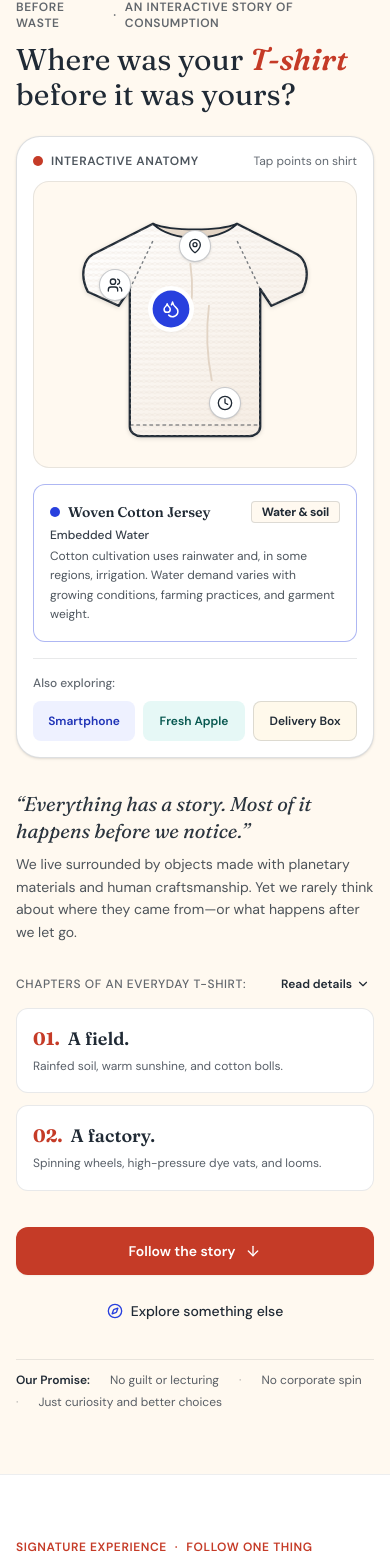
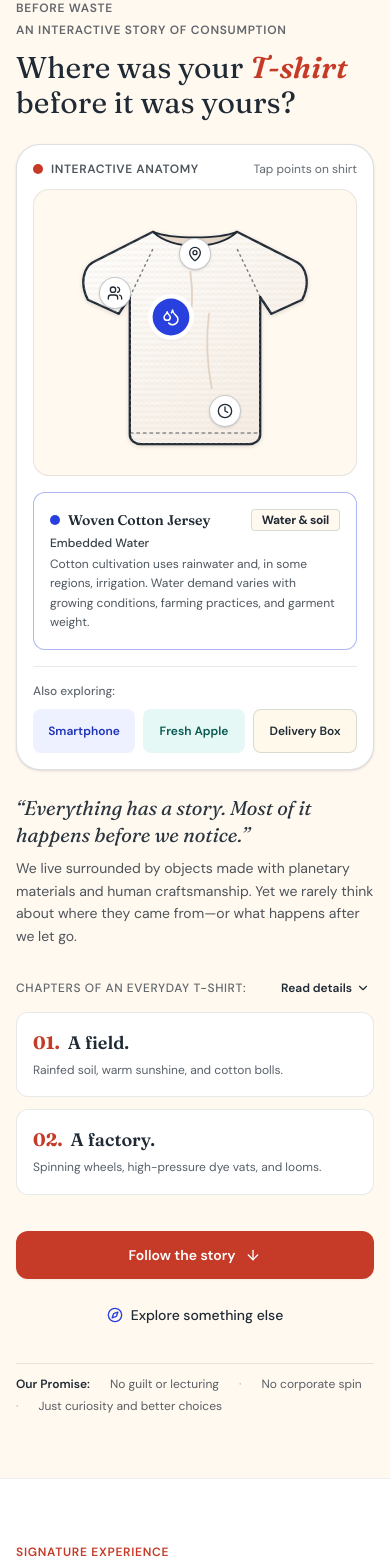
Before and after one commit to nikitasharma9010/before-waste, a React (Vite) app: page / in a window 390 px wide. Shown: the part 90-1657 px from the top of the page. Built offline with nearby package versions, Linux system fonts and the light colour scheme.

Commit message:
Fix responsive layout and visual consistency across story sections

```diff
--- a/src/components/ClosingSection.tsx
+++ b/src/components/ClosingSection.tsx
@@ -82,7 +82,7 @@ export const ClosingSection: React.FC<ClosingSectionProps> = ({ onRestart, onOpe
           </p>
 
           {/* Primary Action Button Bar */}
-          <div className="flex flex-col sm:flex-row items-stretch sm:items-center justify-center gap-3 pt-4">
+          <div className="flex flex-col sm:flex-row sm:flex-wrap items-stretch sm:items-center justify-center gap-3 pt-4">
             <a
               href="#pause"
               className="inline-flex items-center justify-center gap-2 px-6 py-3.5 min-h-[44px] rounded-xl font-bold text-sm text-[#202A35] bg-[#FFC857] hover:bg-[#EBB442] focus-visible:ring-2 focus-visible:ring-offset-2 focus-visible:ring-white transition-all shadow-md cursor-pointer text-center"
--- a/src/components/FollowOneThing.tsx
+++ b/src/components/FollowOneThing.tsx
@@ -77,7 +77,7 @@ export const FollowOneThing: React.FC<FollowOneThingProps> = ({
       <div className="max-w-7xl mx-auto px-4 sm:px-6 lg:px-8">
         {/* Section Header */}
         <div className="max-w-3xl mb-10">
-          <div className="flex items-center gap-2 text-xs font-semibold tracking-wider uppercase text-[#C53B27] mb-2">
+          <div className="section-kicker text-[#C53B27] mb-2">
             <span>SIGNATURE EXPERIENCE</span>
             <span aria-hidden="true">·</span>
             <span>FOLLOW ONE THING</span>
@@ -94,7 +94,7 @@ export const FollowOneThing: React.FC<FollowOneThingProps> = ({
         <div
           role="group"
           aria-label="Select an object to follow"
-          className="flex items-center gap-2 overflow-x-auto pb-3 mb-8 scrollbar-none"
+          className="grid grid-cols-2 sm:grid-cols-4 gap-2 mb-8"
         >
           {OBJECTS_DATA.map((obj) => {
             const isActive = obj.id === activeObjectId;
@@ -107,7 +107,7 @@ export const FollowOneThing: React.FC<FollowOneThingProps> = ({
                 aria-pressed={isActive}
                 aria-controls="story-content-panel"
                 onClick={() => onSelectObject(obj.id)}
-                className={`flex items-center gap-2.5 px-4 py-2.5 min-h-[44px] rounded-xl font-medium text-sm transition-all whitespace-nowrap shrink-0 cursor-pointer focus-visible:ring-2 focus-visible:ring-offset-2 focus-visible:ring-[#202A35] focus:outline-none ${
+                className={`flex flex-col items-start justify-center gap-1.5 px-3 sm:px-4 py-3 min-h-[76px] min-w-0 rounded-xl font-medium text-sm text-left transition-all cursor-pointer focus-visible:ring-2 focus-visible:ring-offset-2 focus-visible:ring-[#202A35] focus:outline-none ${
                   isActive
                     ? objTheme.tabActive
                     : 'bg-[#FFF9F0] text-[#202A35] hover:bg-[#202A35]/5 border border-[#202A35]/15'
@@ -189,11 +189,11 @@ export const FollowOneThing: React.FC<FollowOneThingProps> = ({
                       }}
                     />
                     <div className="w-full">
-                      <span className="text-[10px] sm:text-[11px] font-bold block text-[#202A35]/60 group-hover:text-[#202A35] transition-colors">
+                      <span className="text-sm sm:text-xs font-bold block text-[#202A35]/60 group-hover:text-[#202A35] transition-colors">
                         0{st.stageNumber}
                       </span>
                       <span
-                        className={`text-[10px] sm:text-xs block truncate transition-colors ${
+                        className={`hidden sm:block text-xs leading-snug break-words transition-colors ${
                           isCurrent
                             ? 'font-bold text-[#202A35]'
                             : 'font-medium text-[#202A35]/70 group-hover:text-[#202A35]'
@@ -206,12 +206,15 @@ export const FollowOneThing: React.FC<FollowOneThingProps> = ({
                 );
               })}
             </div>
+            <p className="sm:hidden text-sm text-[#202A35] mt-3 font-medium" aria-hidden="true">
+              {currentStage.stageNumber} of {currentObject.stages.length}: {currentStage.stageName}
+            </p>
           </div>
 
           {/* Active Stage Content & Visual Grid */}
           <div className="grid grid-cols-1 lg:grid-cols-12 gap-8 lg:gap-12 items-center">
             {/* Visual Canvas (Col 1 to 6) */}
-            <div className="lg:col-span-6 order-2 lg:order-1">
+            <div className="lg:col-span-6 min-w-0">
               <StoryVisual
                 objectId={currentObject.id}
                 stageNumber={currentStage.stageNumber}
@@ -220,7 +223,7 @@ export const FollowOneThing: React.FC<FollowOneThingProps> = ({
             </div>
 
             {/* Narrative Explanation (Col 7 to 12) */}
-            <div className="lg:col-span-6 order-1 lg:order-2 space-y-5">
+            <div className="lg:col-span-6 min-w-0 space-y-5">
               <div className="inline-flex items-center gap-2 text-xs font-semibold tracking-wider uppercase">
                 <span
                   className="w-2.5 h-2.5 rounded-full"
--- a/src/components/HeroOpening.tsx
+++ b/src/components/HeroOpening.tsx
@@ -82,24 +82,22 @@ export const HeroOpening: React.FC<HeroOpeningProps> = ({ onExploreObjects }) =>
 
       <div className="max-w-7xl mx-auto px-4 sm:px-6 lg:px-8">
         {/* Editorial Kicker */}
-        <div className="flex items-center gap-2 text-xs font-semibold tracking-wider uppercase text-[#202A35]/70 mb-3">
+        <div className="section-kicker text-[#202A35]/70 mb-3">
           <span>BEFORE WASTE</span>
           <span aria-hidden="true">·</span>
           <span>AN INTERACTIVE STORY OF CONSUMPTION</span>
         </div>
 
-        {/* Headline */}
-        <h1 className="font-editorial text-3xl sm:text-5xl lg:text-6xl font-normal leading-[1.15] text-[#202A35] text-balance mb-6 lg:mb-10 max-w-4xl">
-          Where was your <span className="italic font-semibold text-[#C53B27]">T-shirt</span> before it was yours?
-        </h1>
-
-        {/* 2-Column Desktop Grid / Responsive Mobile Stack (Interactive T-shirt placed early on mobile) */}
-        <div className="grid grid-cols-1 lg:grid-cols-12 gap-8 lg:gap-14 items-start">
+        {/* Headline and illustration align at the top on desktop; mobile keeps the visual next. */}
+        <div className="hero-layout grid grid-cols-1 lg:grid-cols-12 lg:grid-rows-[min-content_1fr] gap-6 lg:gap-x-14 lg:gap-y-8 items-start">
+          <h1 className="lg:col-span-7 lg:row-start-1 order-0 font-editorial text-3xl sm:text-5xl lg:text-6xl font-normal leading-[1.15] text-[#202A35] text-balance min-w-0">
+            Where was your <span className="italic font-semibold text-[#C53B27]">T-shirt</span> before it was yours?
+          </h1>
 
           {/* Interactive T-Shirt Visual (Appears first on mobile right below headline!) */}
-          <div className="lg:col-span-5 order-1 lg:order-2 w-full">
+          <div className="lg:col-span-5 lg:col-start-8 lg:row-start-1 lg:row-span-2 order-1 w-full min-w-0">
             <div className="bg-white rounded-3xl p-4 sm:p-6 lg:p-7 border border-[#202A35]/15 shadow-sm relative">
-              <div className="flex items-center justify-between mb-3">
+              <div className="flex flex-wrap items-center justify-between gap-x-3 gap-y-1.5 mb-3">
                 <div className="flex items-center gap-2">
                   <span className="w-2.5 h-2.5 rounded-full bg-[#C53B27]" aria-hidden="true" />
                   <span className="text-xs font-semibold tracking-wider uppercase text-[#202A35]/80">
@@ -249,27 +247,27 @@ export const HeroOpening: React.FC<HeroOpeningProps> = ({ onExploreObjects }) =>
               </div>
 
               {/* Bottom Quick Object Selector (Wrap without clipping at 320px/375px) */}
-              <div className="mt-4 pt-4 border-t border-[#202A35]/10 flex flex-col sm:flex-row sm:items-center justify-between gap-2.5">
+              <div className="mt-4 pt-4 border-t border-[#202A35]/10 flex flex-col gap-2.5">
                 <span className="text-xs font-medium text-[#202A35]/70 shrink-0">Also exploring:</span>
                 <div className="flex flex-wrap items-center gap-2">
                   <button
                     type="button"
                     onClick={() => onExploreObjects('smartphone')}
-                    className="flex-1 sm:flex-none px-3 py-2 min-h-[40px] text-xs font-semibold rounded-lg bg-[#EEF1FF] text-[#1E32B6] hover:bg-[#2840DE] hover:text-white focus-visible:ring-2 focus-visible:ring-[#2840DE] transition-colors cursor-pointer text-center"
+                    className="flex-1 px-3 py-2 min-h-[44px] text-xs font-semibold rounded-lg bg-[#EEF1FF] text-[#1E32B6] hover:bg-[#2840DE] hover:text-white focus-visible:ring-2 focus-visible:ring-[#2840DE] transition-colors cursor-pointer text-center"
                   >
                     Smartphone
                   </button>
                   <button
                     type="button"
                     onClick={() => onExploreObjects('food')}
-                    className="flex-1 sm:flex-none px-3 py-2 min-h-[40px] text-xs font-semibold rounded-lg bg-[#E6F8F6] text-[#06574F] hover:bg-[#086E64] hover:text-white focus-visible:ring-2 focus-visible:ring-[#086E64] transition-colors cursor-pointer text-center"
+                    className="flex-1 px-3 py-2 min-h-[44px] text-xs font-semibold rounded-lg bg-[#E6F8F6] text-[#06574F] hover:bg-[#086E64] hover:text-white focus-visible:ring-2 focus-visible:ring-[#086E64] transition-colors cursor-pointer text-center"
                   >
                     Fresh Apple
                   </button>
                   <button
                     type="button"
                     onClick={() => onExploreObjects('package')}
-                    className="flex-1 sm:flex-none px-3 py-2 min-h-[40px] text-xs font-semibold rounded-lg bg-[#FFF9EB] text-[#202A35] border border-[#202A35]/15 hover:bg-[#FFC857] focus-visible:ring-2 focus-visible:ring-[#B88000] transition-colors cursor-pointer text-center"
+                    className="flex-1 px-3 py-2 min-h-[44px] text-xs font-semibold rounded-lg bg-[#FFF9EB] text-[#202A35] border border-[#202A35]/15 hover:bg-[#FFC857] focus-visible:ring-2 focus-visible:ring-[#B88000] transition-colors cursor-pointer text-center"
                   >
                     Delivery Box
                   </button>
@@ -279,7 +277,7 @@ export const HeroOpening: React.FC<HeroOpeningProps> = ({ onExploreObjects }) =>
           </div>
 
           {/* Narrative & Progressive Disclosure (Order 2 on mobile, col-span-7 on desktop) */}
-          <div className="lg:col-span-7 order-2 lg:order-1 space-y-6">
+          <div className="lg:col-span-7 lg:col-start-1 lg:row-start-2 order-2 space-y-6 min-w-0">
             {/* Supporting quote */}
             <div>
               <blockquote className="font-editorial text-xl sm:text-2xl text-[#202A35]/95 italic leading-snug border-l-0 pl-0">
--- a/src/components/OnePlanetDemands.tsx
+++ b/src/components/OnePlanetDemands.tsx
@@ -23,7 +23,7 @@ export const OnePlanetDemands: React.FC = () => {
       <div className="max-w-7xl mx-auto px-4 sm:px-6 lg:px-8">
         {/* Section Header */}
         <div className="max-w-3xl mb-12">
-          <div className="flex items-center gap-2 text-xs font-semibold tracking-wider uppercase text-[#2840DE] mb-2">
+          <div className="section-kicker text-[#2840DE] mb-2">
             <span>A MOMENT OF WONDER</span>
             <span aria-hidden="true">·</span>
             <span>ECOLOGICAL BIOCAPACITY</span>
@@ -46,7 +46,7 @@ export const OnePlanetDemands: React.FC = () => {
             <div
               role="group"
               aria-labelledby="country-tabs-label"
-              className="flex items-center gap-2 overflow-x-auto pb-2 scrollbar-none"
+              className="grid grid-cols-2 sm:grid-cols-3 xl:grid-cols-6 gap-2"
             >
               {ECOLOGICAL_FOOTPRINT_DATA.map((item) => {
                 const isSelected = item.id === selectedCountryId;
@@ -58,7 +58,7 @@ export const OnePlanetDemands: React.FC = () => {
                     aria-pressed={isSelected}
                     aria-controls="country-demand-panel"
                     onClick={() => setSelectedCountryId(item.id)}
-                    className={`flex items-center gap-2 px-3.5 py-2.5 min-h-[44px] rounded-xl text-xs sm:text-sm font-semibold transition-all whitespace-nowrap shrink-0 cursor-pointer focus-visible:ring-2 focus-visible:ring-offset-2 focus-visible:ring-[#202A35] focus:outline-none ${
+                    className={`flex flex-col items-start justify-center gap-1.5 px-3 py-3 min-h-[76px] min-w-0 rounded-xl text-sm text-left font-semibold transition-all cursor-pointer focus-visible:ring-2 focus-visible:ring-offset-2 focus-visible:ring-[#202A35] focus:outline-none ${
                       isSelected
                         ? 'bg-[#2840DE] text-white shadow-xs'
                         : 'bg-[#FFF9F0] text-[#202A35] hover:bg-[#202A35]/5 border border-[#202A35]/15'
--- a/src/components/SevenDayPause.tsx
+++ b/src/components/SevenDayPause.tsx
@@ -98,7 +98,7 @@ export const SevenDayPause: React.FC = () => {
       <div className="max-w-7xl mx-auto px-4 sm:px-6 lg:px-8">
         {/* Section Header */}
         <div className="max-w-3xl mb-12">
-          <div className="flex items-center gap-2 text-xs font-semibold tracking-wider uppercase text-[#C53B27] mb-2">
+          <div className="section-kicker text-[#C53B27] mb-2">
             <span>A GENTLE EXPERIMENT</span>
             <span aria-hidden="true">·</span>
             <span>THE 7-DAY PAUSE</span>
--- a/src/components/SystemsSection.tsx
+++ b/src/components/SystemsSection.tsx
@@ -46,7 +46,7 @@ export const SystemsSection: React.FC = () => {
       <div className="max-w-7xl mx-auto px-4 sm:px-6 lg:px-8">
         {/* Section Header */}
         <div className="max-w-3xl mb-12">
-          <div className="flex items-center gap-2 text-xs font-semibold tracking-wider uppercase text-[#086E64] mb-2">
+          <div className="section-kicker text-[#086E64] mb-2">
             <span>COLLECTIVE CONVERSATION</span>
             <span aria-hidden="true">·</span>
             <span>INDIVIDUALS & SYSTEMS</span>
--- a/src/components/WhatWouldYouDo.tsx
+++ b/src/components/WhatWouldYouDo.tsx
@@ -30,7 +30,7 @@ export const WhatWouldYouDo: React.FC = () => {
       <div className="max-w-7xl mx-auto px-4 sm:px-6 lg:px-8">
         {/* Section Header */}
         <div className="max-w-3xl mb-10">
-          <div className="flex items-center gap-2 text-xs font-semibold tracking-wider uppercase text-[#086E64] mb-2">
+          <div className="section-kicker text-[#086E64] mb-2">
             <span>A PLAYFUL MOMENT</span>
             <span aria-hidden="true">·</span>
             <span>WHAT WOULD YOU DO?</span>
@@ -148,7 +148,7 @@ export const WhatWouldYouDo: React.FC = () => {
 
           {/* Nuanced, Compassionate Feedback Card */}
           <div className="p-4 sm:p-6 lg:p-8 rounded-2xl bg-white border border-[#202A35]/15 shadow-2xs animate-in fade-in duration-200">
-            <div className="flex items-center gap-2 text-xs font-semibold tracking-wider uppercase text-[#086E64] mb-2">
+            <div className="section-kicker text-[#086E64] mb-2">
               <Lightbulb className="w-4 h-4 text-[#086E64]" aria-hidden="true" />
               <span>A COMPASSIONATE PERSPECTIVE</span>
             </div>
--- a/src/index.css
+++ b/src/index.css
@@ -29,7 +29,8 @@ h1, h2, h3, .font-editorial {
 
 /* Accessible focus visible default */
 :focus-visible {
-  outline: none;
+  outline: 2px solid currentColor;
+  outline-offset: 3px;
 }
 
 /* Reduced motion support */
@@ -44,3 +45,21 @@ h1, h2, h3, .font-editorial {
     scroll-behavior: auto !important;
   }
 }
+
+/* Keep section labels legible as complete phrases at narrow widths. */
+.section-kicker {
+  display: flex;
+  flex-wrap: wrap;
+  align-items: center;
+  gap: 0.25rem 0.5rem;
+  font-size: 0.75rem;
+  font-weight: 600;
+  line-height: 1.5;
+  letter-spacing: 0.06em;
+  text-transform: uppercase;
+}
+.section-kicker > span { max-width: 100%; }
+@media (max-width: 639px) {
+  .section-kicker { flex-direction: column; align-items: flex-start; }
+  .section-kicker > [aria-hidden="true"] { display: none; }
+}
```
Also changed, not shown: src/components/BiggerPattern.tsx (+7 -7 lines).
